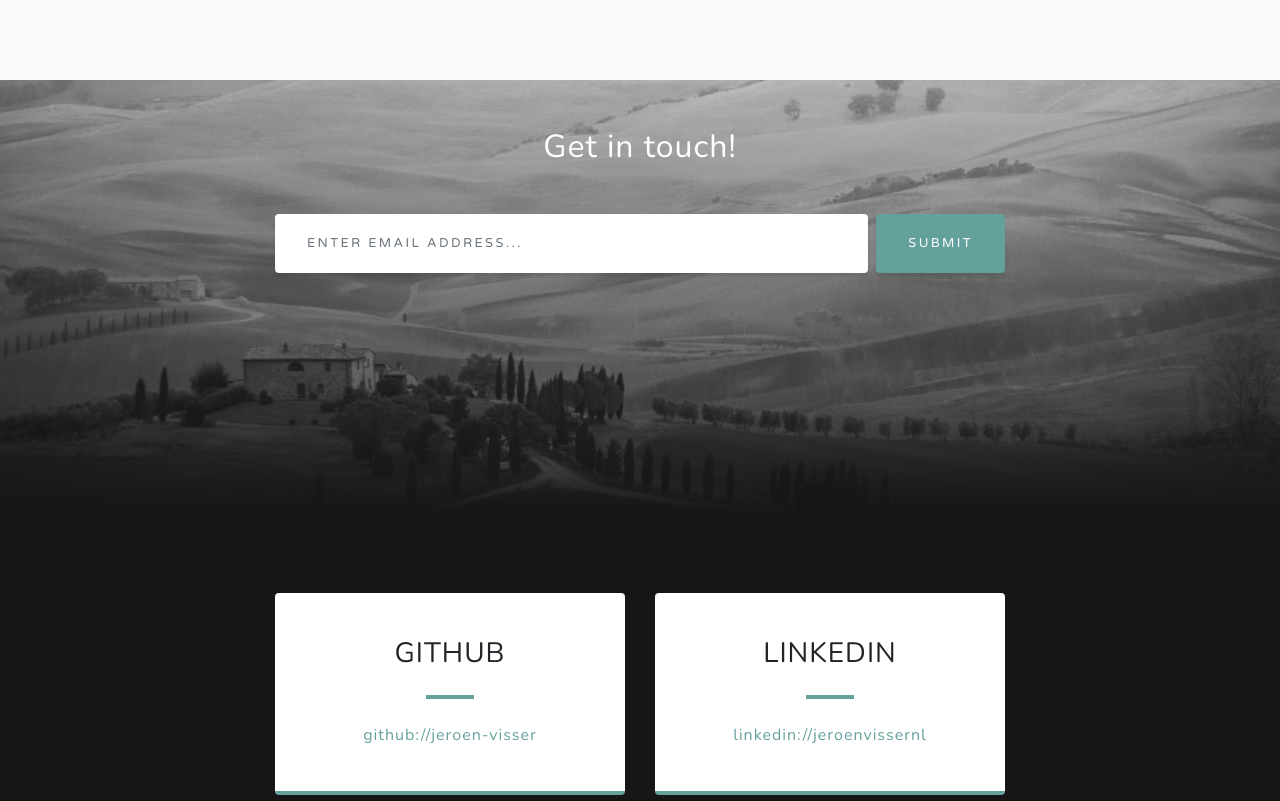
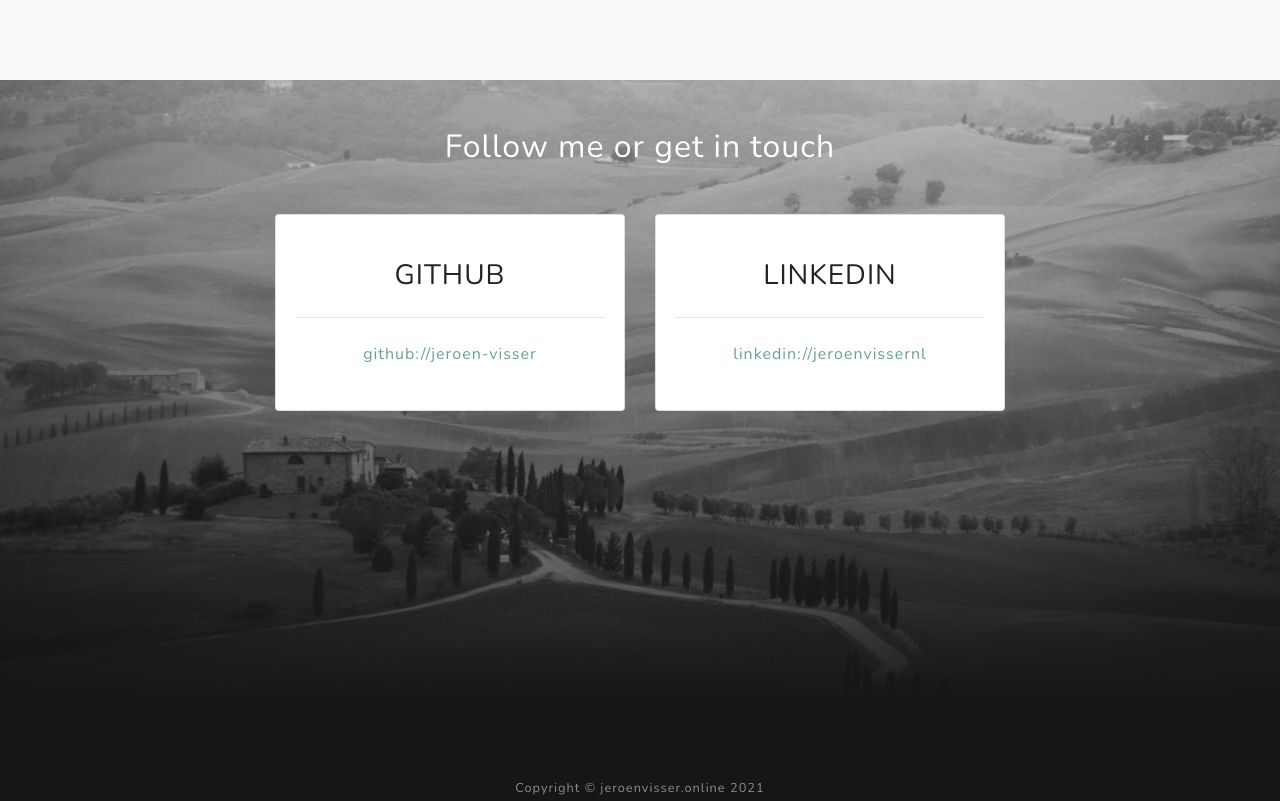
Before and after one commit to jeroen-visser/jeroenvisser.online, a website: page index.html in a window 1280 px wide. Shown: the part 3564-4365 px from the top of the page. Drawn offline with nearby package versions, Linux system fonts and the light colour scheme; files that its build step writes are made by us from their sources.

Commit message:
Remove mail section

```diff
--- a/index.html
+++ b/index.html
@@ -251,33 +251,21 @@
       </div>
     </section>
 
-    <section id="get-in-touch" class="get-in-touch-section">
-      <div class="container">
-        <div class="row">
-          <div class="col-md-10 col-lg-8 mx-auto text-center">
-
-            <i class="far fa-paper-plane fa-2x mb-2 text-white"></i>
-            <h2 class="text-white mb-5">Get in touch!</h2>
-
-            <form method="POST" action="https://formspree.io/me@iamjeroen.com" class="form-inline d-flex">
-              <input type="email" name="email" class="form-control flex-fill mr-0 mr-sm-2 mb-3 mb-sm-0" id="inputEmail" placeholder="Enter email address...">
-              <button type="submit" class="btn btn-primary mx-auto">Submit</button>
-            </form>
-
-          </div>
-        </div>
-      </div>
-    </section>
-
     <!-- Contact Section -->
-    <section class="connect-section bg-black">
+    <section class="get-in-touch-section bg-black">
       <div class="container">
 
         <h2 class="sr-only">Connect</h2>
 
-        <div class="row justify-content-center">
+        <div class="row">
+          <div class="col-md-10 col-lg-8 mx-auto text-center">
+            <h2 class="text-white mb-5">Follow me or get in touch</h2>
+          </div>
+        </div>
 
-          <div class="col-md-4 mb-3 mb-md-0">
+        <div class="row justify-content-center mb-5">
+
+          <div class="col-md-4 mb-md-0">
             <div class="card py-4 h-100">
               <div class="card-body text-center">
                 <i class="fab fa-github fa-3x text-primary mb-2"></i>
@@ -290,7 +278,7 @@
             </div>
           </div>
 
-          <div class="col-md-4 mb-3 mb-md-0">
+          <div class="col-md-4 mb-md-0">
             <div class="card py-4 h-100">
               <div class="card-body text-center">
                 <i class="fab fa-linkedin fa-3x text-primary mb-2"></i>
--- a/package.json
+++ b/package.json
@@ -25,13 +25,13 @@
     },
     "devDependencies": {
         "browser-sync": "^2.26.14",
-        "del": "5.1.0",
+        "del": "6.0.0",
         "gulp": "4.0.2",
-        "gulp-autoprefixer": "7.0.0",
+        "gulp-autoprefixer": "7.0.1",
         "gulp-clean-css": "^4.3.0",
         "gulp-header": "2.0.9",
         "gulp-plumber": "^1.2.1",
-        "gulp-rename": "1.4.0",
+        "gulp-rename": "2.0.0",
         "gulp-sass": "^4.1.0",
         "gulp-uglify": "3.0.2",
         "merge-stream": "2.0.0"
```
Also changed, not shown: 1 other file.
